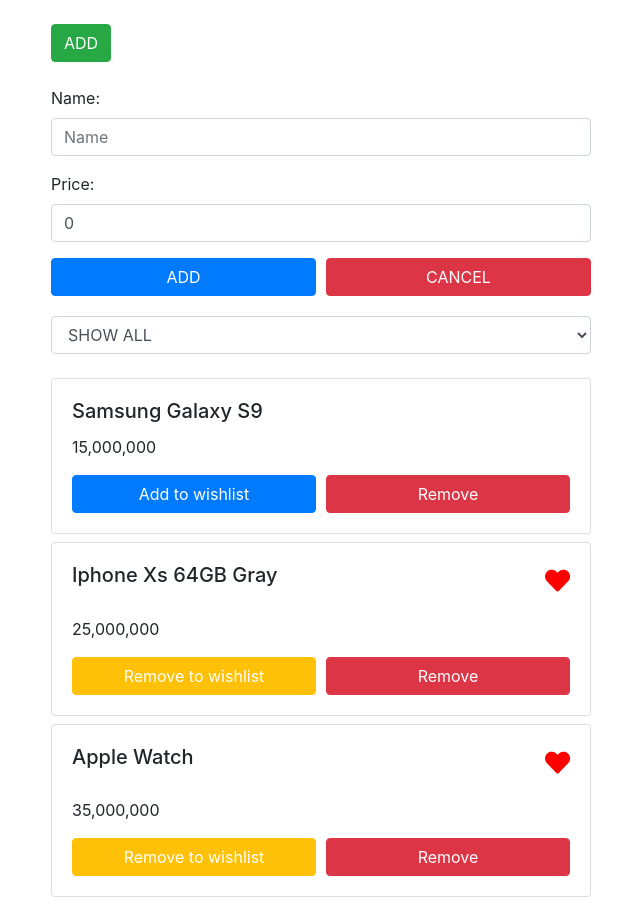
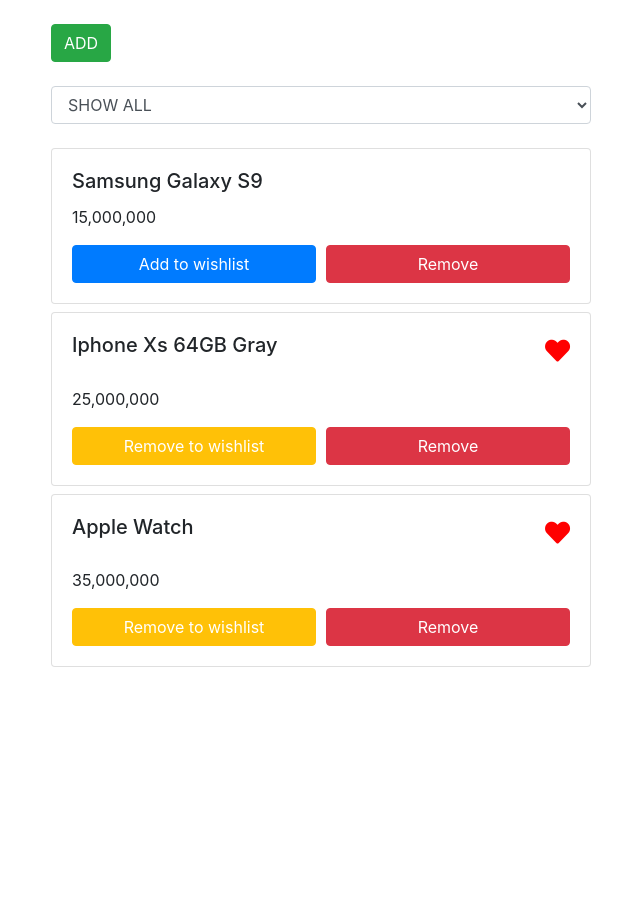
Before and after one commit to huongbee/angular1804, an Angular app: page / in a window 1280 px wide. Shown: the whole page, without its empty margins (319-959 px from the left). After the commit the page ends 800 px from the top, so only its background shows below. Built offline with nearby package versions, Linux system fonts and the light colour scheme.

Commit message:
addProduct

```diff
--- a/src/app/components/product/add-product.component.html
+++ b/src/app/components/product/add-product.component.html
@@ -6,7 +6,7 @@
       <br>
     </div>
   </div>
-<div class="row justify-content-center">
+<div class="row justify-content-center" *ngIf="isShowForm">
     <div class="col-6">
         <form [formGroup]="formAddProduct" (submit)="addProduct()">
           <div class="form-group">
--- a/src/app/components/product/add-product.component.ts
+++ b/src/app/components/product/add-product.component.ts
@@ -1,4 +1,4 @@
-import { Component, OnInit } from '@angular/core';
+import { Component, OnInit, Input } from '@angular/core';
 import { Product, listProduct } from '../../types';
 import { FormGroup, FormBuilder, Validators } from '@angular/forms';
 
@@ -10,6 +10,8 @@
 export class AddProductComponent implements OnInit {
 
   formAddProduct: FormGroup;
+  @Input() isShowForm: boolean;
+  @Input() products: Array<Product>;
 
   constructor(private fb: FormBuilder) {
     this.formAddProduct = this.fb.group({
@@ -21,6 +23,14 @@
   ngOnInit() {
   }
   toggleForm() {
-
+    this.isShowForm = !this.isShowForm;
+  }
+  addProduct() {
+    const { name, price } = this.formAddProduct.value;
+    const id = Date.now().toString();
+    const product: Product = { _id: id, name, price };
+    this.products.unshift(product);
+    this.formAddProduct.setValue({name: '', price: '0'});
+    this.toggleForm();
   }
 }
--- a/src/app/components/product/product.component.html
+++ b/src/app/components/product/product.component.html
@@ -1,5 +1,8 @@
 <div class="container">
-  <app-add-product></app-add-product>
+  <app-add-product
+  [isShowForm]="isShowForm"
+  [products]="products"
+  ></app-add-product>
   <app-filter-product></app-filter-product>
   <app-item-product
   [arrayProduct]="products"
--- a/src/app/components/product/product.component.ts
+++ b/src/app/components/product/product.component.ts
@@ -9,6 +9,8 @@
 export class ProductComponent implements OnInit {
 
   products: Array<Product> = listProduct;
+  isShowForm = false;
+
   constructor() {
   }
 
```
